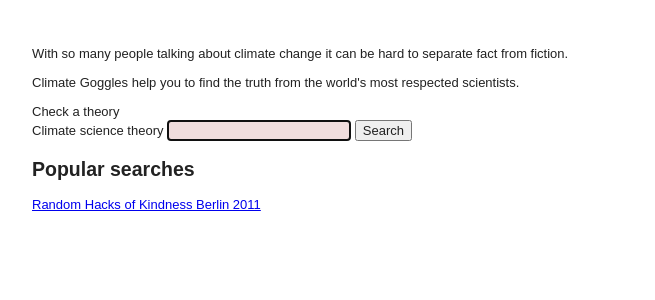
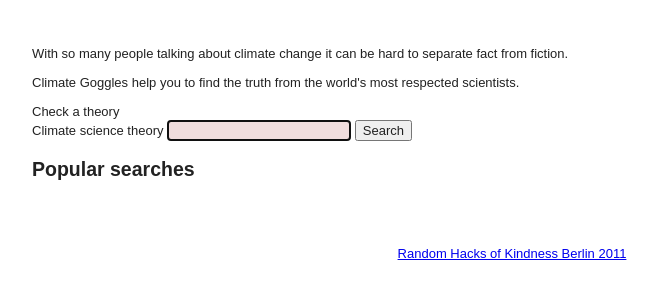
Before and after one commit to lehmannro/validitychecker, a Django app: template www/validitychecker/templates/home.html in a window 1280 px wide. Shown: the part 155-455 px from the top of the page, without its empty margins (128-783 px from the left). Run offline with Django 3.2, Linux system fonts and the light colour scheme; the template is opened without the code that fills it, so the values that code supplies are empty; parts of the project's set-up code (start-up, migrations or seed data) failed here and were passed over; some web fonts are replaced.

Commit message:
footer styling

```diff
--- a/www/validitychecker/static/css/style.css
+++ b/www/validitychecker/static/css/style.css
@@ -201,6 +201,10 @@ h1 {
     text-align: center;
 }
 
+#container > footer {
+    margin: 5em 0 0;
+    text-align: center;
+}
 
 
 
```
